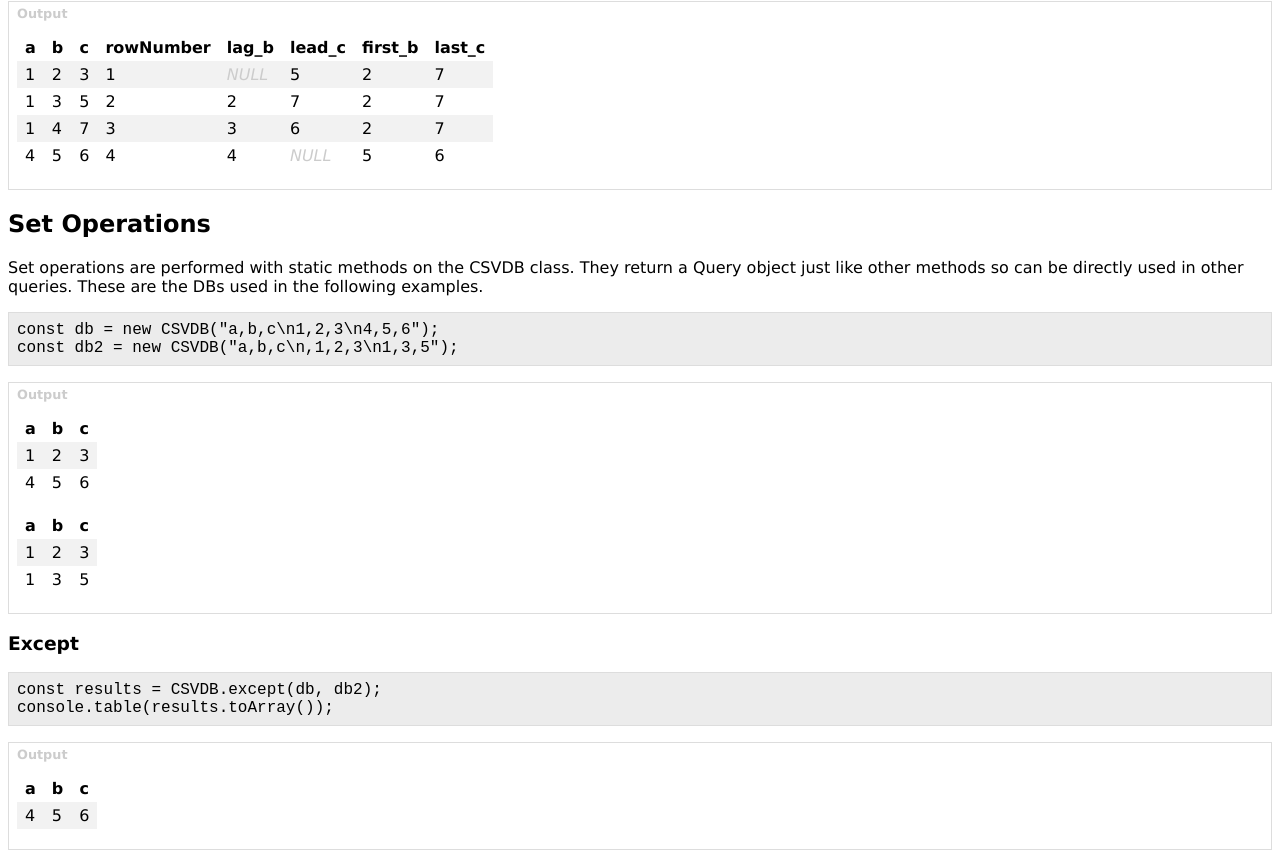
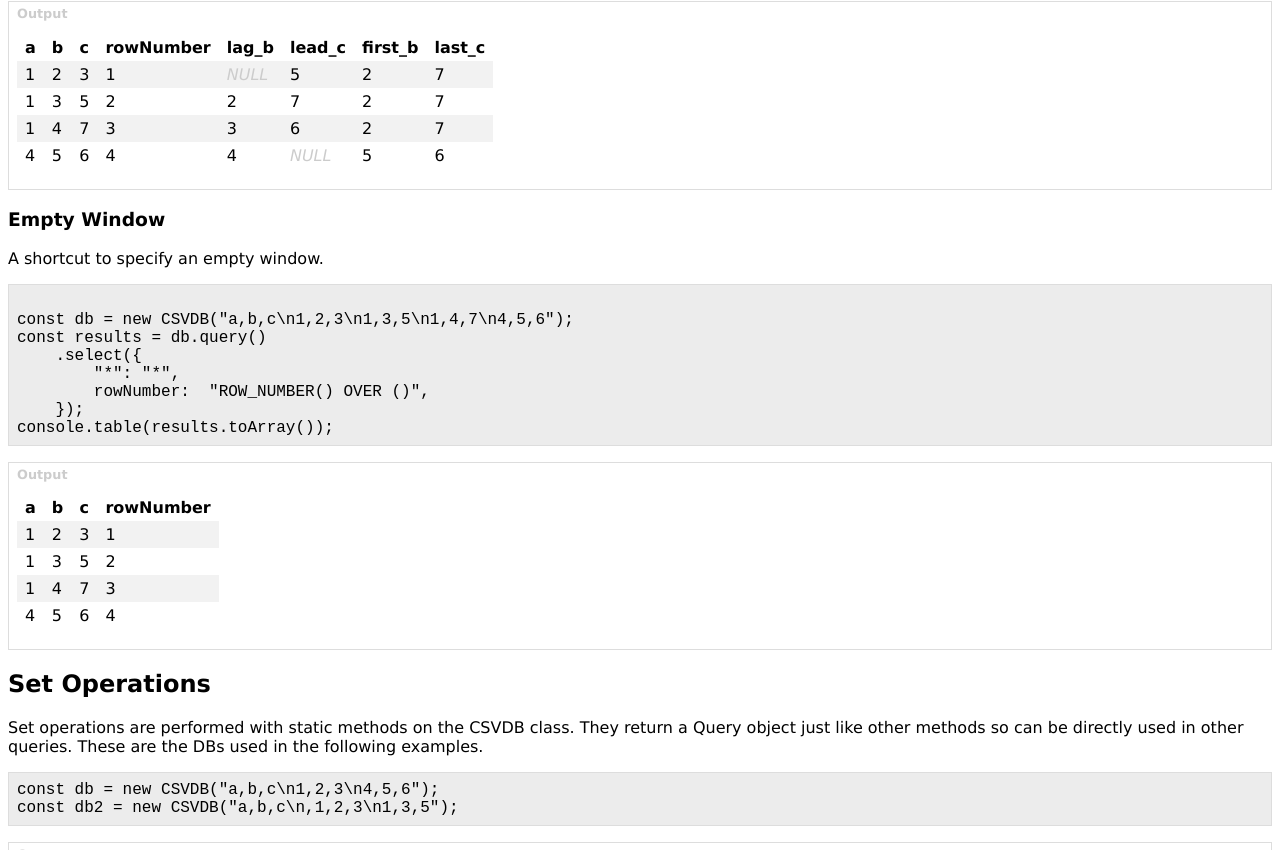
Before and after one commit to IJMacD/csvdb.js, a website: page features.html in a window 1280 px wide. Shown: the part 10486-11336 px from the top of the page. Drawn offline with Linux system fonts and the light colour scheme.

Commit message:
Implement positional window functions

```diff
--- a/csvdb.js
+++ b/csvdb.js
@@ -272,6 +272,14 @@ class CSVDBQuery {
         /** @type {Iterable<RowObject>|RowObject[][]} */
         let rowIterator = rows;
 
+        const haveWindowFunctions =
+            this.#windowSpecs.size > 0 ||
+            (
+                this.#selection &&
+                Object.values(this.#selection)
+                    .some(s => typeof s === "string" && s.endsWith(" OVER ()"))
+            );
+
         if(this.#groupBy) {
             // groupRows() will materialise the rows
             rowIterator = groupRows(rows, this.#groupBy);
@@ -280,7 +288,7 @@ class CSVDBQuery {
             // We're going to have to materialise the rows anyway so do it now
             rowIterator = [[...rows]];
         }
-        else if (this.#windowSpecs.size > 0) {
+        else if (haveWindowFunctions) {
             // Unfortunately we need to materialise the rows once to pass as the
             // 4th argument to mapSelectionToRow()
             rowIterator = [...rows];
@@ -293,7 +301,7 @@ class CSVDBQuery {
         for (const row of rowIterator) {
             /** @type {RowObject[]} */
             const rowGroup = Array.isArray(row) ? row :
-                (this.#windowSpecs.size === 0 ? [row] : /** @type {RowObject[]} */(rowIterator));
+                (haveWindowFunctions ? /** @type {RowObject[]} */(rowIterator) :  [row]);
             const sourceRow = Array.isArray(row) ? rowGroup[0] : row;
 
             const result = this.#mapSelectionToRow(sourceRow, this.#selection, i, rowGroup);
@@ -340,16 +348,19 @@ class CSVDBQuery {
                 out[alias] = col(sourceRow, index, groupRows);
             }
             else {
-                const aggregateMatch = /^([A-Z_]+)\(([^)]*)\)(?:\s+OVER\s+([\w\d_]+))?$/.exec(col);
+                const aggregateMatch = /^([A-Z_]+)\(([^)]*)\)(?:\s+OVER\s+([\w\d_]+|\(\)))?$/.exec(col);
                 if (aggregateMatch) {
                     const fnName = aggregateMatch[1];
                     const colName = aggregateMatch[2];
                     const windowName = aggregateMatch[3];
 
                     let rows = groupRows;
+                    let windowSpec;
 
                     if (windowName) {
-                        const windowSpec = this.#windowSpecs.get(windowName);
+                        windowSpec = windowName === "()" ?
+                            {} :
+                            this.#windowSpecs.get(windowName);
 
                         if (!windowSpec) {
                             throw Error (`Window "${windowName}" not specified`);
@@ -437,17 +448,21 @@ class CSVDBQuery {
                         value = rows.indexOf(sourceRow) + 1;
                     }
                     else if (fnName === "LEAD") {
+                        orderByCheck(windowSpec, "LEAD");
                         const index = rows.indexOf(sourceRow);
                         value = values[index + 1] || null;
                     }
                     else if (fnName === "LAG") {
+                        orderByCheck(windowSpec, "LAG");
                         const index = rows.indexOf(sourceRow);
                         value = values[index - 1] || null;
                     }
                     else if (fnName === "FIRST_VALUE") {
+                        orderByCheck(windowSpec, "FIRST_VALUE");
                         value = values[0];
                     }
                     else if (fnName === "LAST_VALUE") {
+                        orderByCheck(windowSpec, "LAST_VALUE");
                         value = values[values.length - 1];
                     }
 
@@ -466,6 +481,11 @@ class CSVDBQuery {
 
         return out;
     }
+}
+
+function orderByCheck (windowSpec, fnName) {
+    if (!windowSpec?.orderBy)
+        throw Error(`ORDER BY clause required in windows spec for ${fnName}`);
 }
 
 /**
@@ -504,7 +524,7 @@ function groupRows (rows, discriminator) {
     return [...resultSet.values()];
 }
 
-const isAggregate = (/** @type {string|((row: {}) => any)} */ col) => typeof col === "string" && /^[A-Z]+\(.*\)$/.test(col);
+const isAggregate = (/** @type {string|((row: {}) => any)} */ col) => typeof col === "string" && /^[A-Z]+\([^)]*\)$/.test(col);
 
 /**
  * @param {string} line
--- a/features.html
+++ b/features.html
@@ -628,9 +628,8 @@ console.table(results.toArray());</code></p>
                 "UNBOUNDED FOLLOWING"</code>
             </p>
 
-            <h3>Raking Functions</h3>
-            <p>
-                The following functions are defined.</p>
+            <h3>Position Functions</h3>
+            <p>The following position functions are defined.</p>
             <p class="code"><code>
 const db = new CSVDB("a,b,c\n1,2,3\n1,3,5\n1,4,7\n4,5,6");
 const results = db.query()
@@ -652,7 +651,7 @@ console.table(results.toArray());</code></p>
         last_c:     "LAST_VALUE(c) OVER win2",
     });
 console.table(results.toArray());</code></p>
-                <output id="output-ranking"></output>
+            <output id="output-position"></output>
             <script type="module">
                 import { CSVDB } from "./csvdb.js";
                 const db = new CSVDB("a,b,c\n1,2,3\n1,3,5\n1,4,7\n4,5,6");
@@ -674,7 +673,29 @@ console.table(results.toArray());</code></p>
                         first_b:    "FIRST_VALUE(b) OVER win2",
                         last_c:     "LAST_VALUE(c) OVER win2",
                     });
-                    output("#output-ranking", results.toArray());
+                output("#output-position", results.toArray());
+            </script>
+
+            <h3>Empty Window</h3>
+            <p>A shortcut to specify an empty window.</p>
+            <p class="code"><code>
+const db = new CSVDB("a,b,c\n1,2,3\n1,3,5\n1,4,7\n4,5,6");
+const results = db.query()
+    .select({
+        "*": "*",
+        rowNumber:  "ROW_NUMBER() OVER ()",
+    });
+console.table(results.toArray());</code></p>
+            <output id="output-window-empty"></output>
+            <script type="module">
+                import { CSVDB } from "./csvdb.js";
+                const db = new CSVDB("a,b,c\n1,2,3\n1,3,5\n1,4,7\n4,5,6");
+                const results = db.query()
+                    .select({
+                        "*": "*",
+                        rowNumber:  "ROW_NUMBER() OVER ()",
+                    });
+                output("#output-window-empty", results.toArray());
             </script>
 
 
```
Lines whose indentation alone changed are shown as unchanged.
